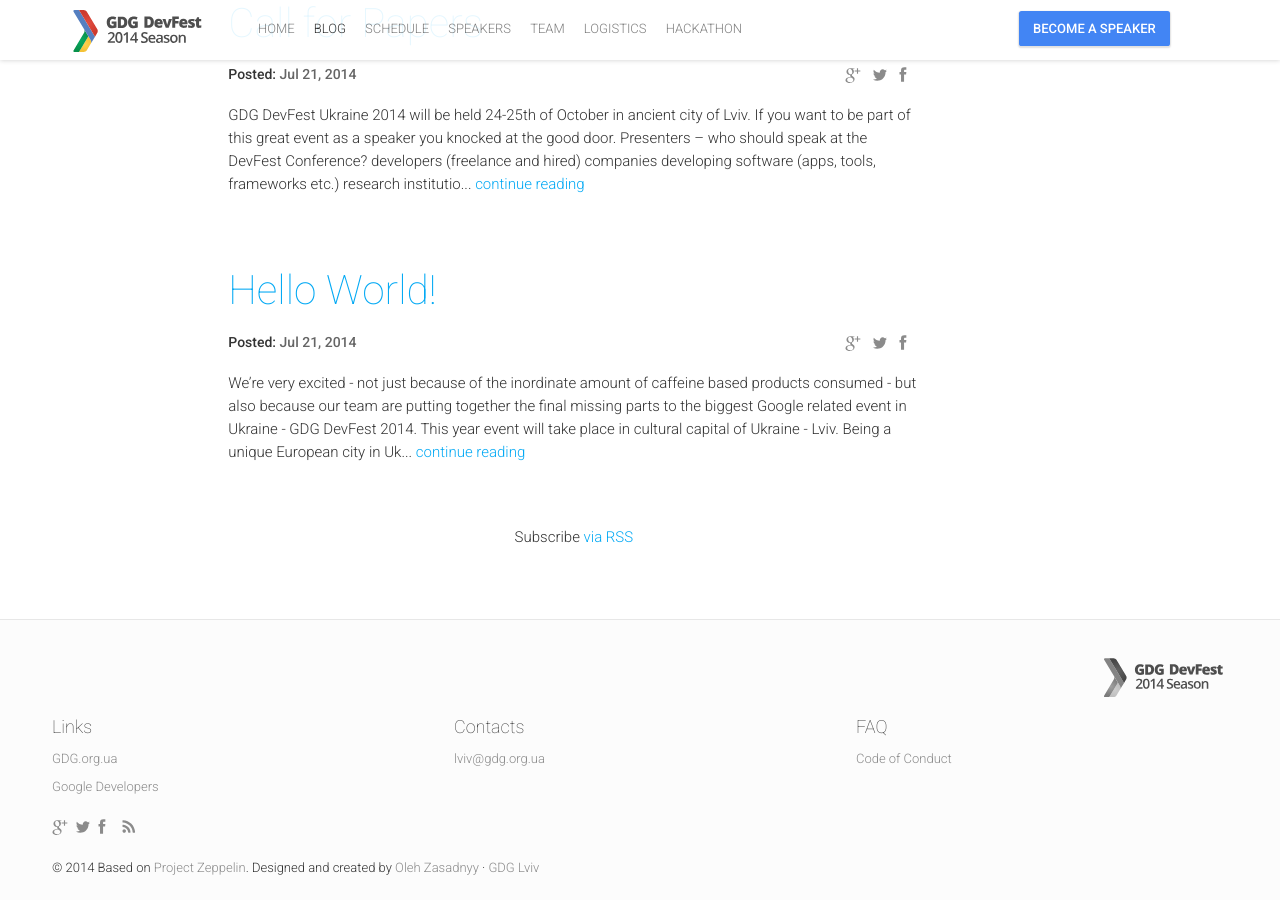
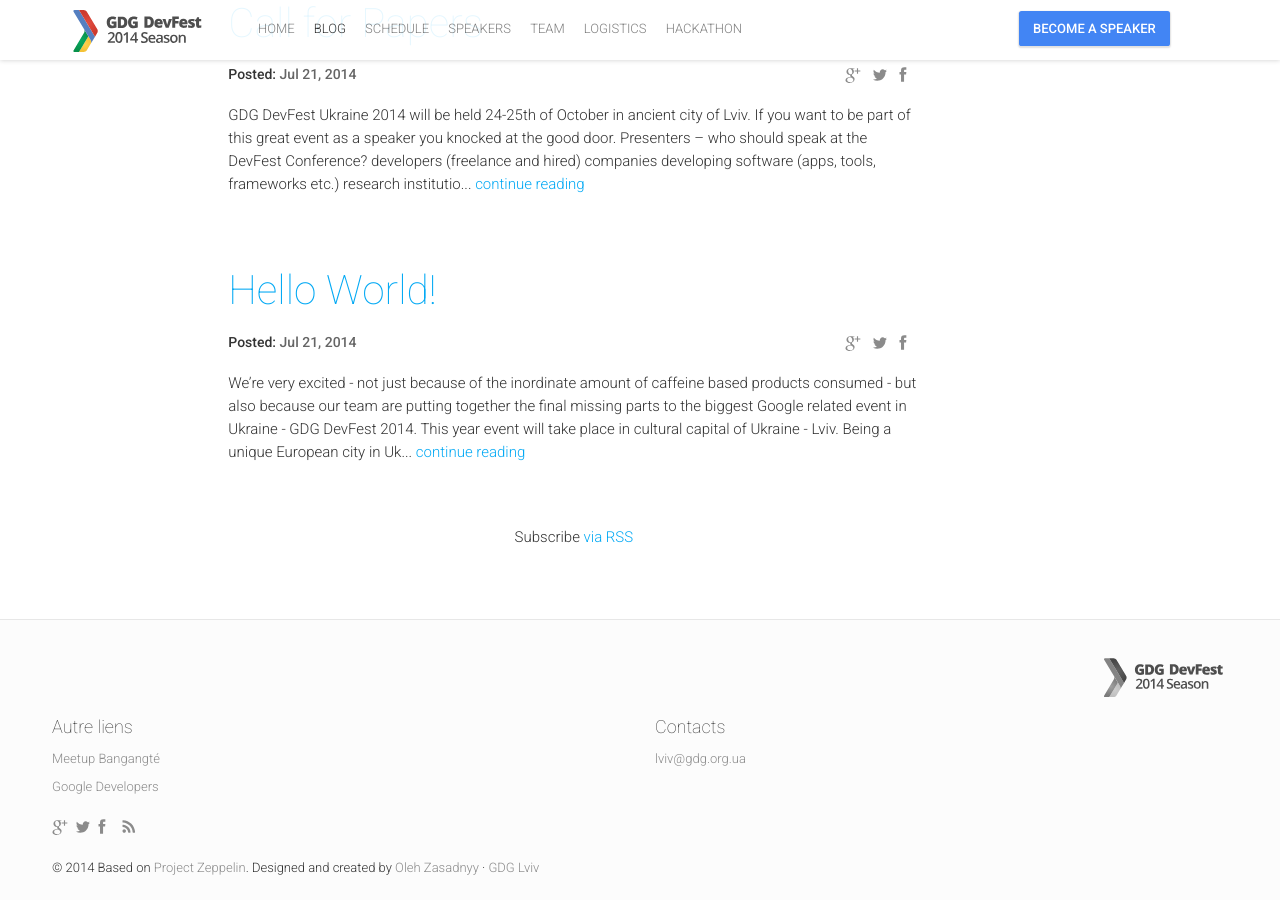
Before and after one commit to allgdg/gdgbangangte, a Jekyll site: the page built from blog.html, in a window 1280 px wide and 900 px high, scrolled down 558 px. Built offline with Jekyll 4.4.1, drawn with Linux system fonts in a browser that asks for light colours; nearby versions of some CDN libraries; comment, search, counter and statistics services are not loaded.

Commit message:
made some changes

```diff
--- a/_config.yml
+++ b/_config.yml
@@ -26,11 +26,11 @@
 organizerDescription: "Open and volunteer geek communities who create exciting projects and share experience about Google technology with passion."
 organizerEmail: "lviv@gdg.org.ua"
 organizerLogo: "/img/seo/organizer-logo.png"
-organizerLink: "http://lviv.gdg.org.ua/"
+organizerLink: "https://www.meetup.com/GDG-Bangangte/"
 
 # Head
-metaKeywords: "event, gdg, devfest, google, programming, android, chrome, developers, lviv"
-twitterAccount: "@DevFest"
+metaKeywords: "event, gdg, devfest, google, programming, android, chrome, developers, Bangangté"
+twitterAccount: "@ "
 socialImageSrcGooglePlus: "/img/seo/sharing-google-plus.png"
 socialImageSrcTwitter: "/img/seo/sharing-twitter.png"
 socialImageSrcFacebook: "/img/seo/sharing-facebook.png"
@@ -174,24 +174,21 @@
 
 # Footer
 socialLinks:
- - {link: "https://plus.google.com/b/102444623953913144164", icon: "google-plus"}
+ - {link: "plus.google.com/gdg-bangangte", icon: "google-plus"}
  - {link: "https://twitter.com/intent/user?screen_name=GDGLviv", icon: "twitter"}
- - {link: "https://facebook.com/GDGLviv", icon: "facebook"}
+ - {link: "https://www.facebook.com/gdgbangangte/", icon: "facebook"}
  - {permalink: "/feed.xml", icon: "rss"}
 footerBlocks:
  -
-  title: "Links"
+  title: "Autre liens"
   links:
-   - {link: "http://gdg.org.ua", text: "GDG.org.ua"}
+   - {link: "https://www.meetup.com/GDG-Bangangte/", text: "Meetup Bangangté"}
    - {link: "https://developers.google.com", text: "Google Developers"}
  -
   title: "Contacts"
   links:
    - {link: "mailto:lviv@gdg.org.ua", text: "lviv@gdg.org.ua"}
- -
-  title: "FAQ"
-  links:
-   - {permalink: "/cod/", text: "Code of Conduct"}
+
 
 # Blog
 blogTitle: "Latest news"
```
Also changed, not shown: index.html (+2 -10 lines), img/people/DawidOstrowski.jpg (deleted), img/people/DmytroDanylyk.jpg (deleted), img/people/MateuszHerych.jpg (deleted), img/people/OlehZasadnyy.jpg (deleted), img/people/OstapAndrusiv.jpg (deleted), img/people/RomanMazur.jpg (deleted), img/people/ValentynShybanov.jpg (deleted), img/people/VitaliyZasadnyy.jpg (deleted).
